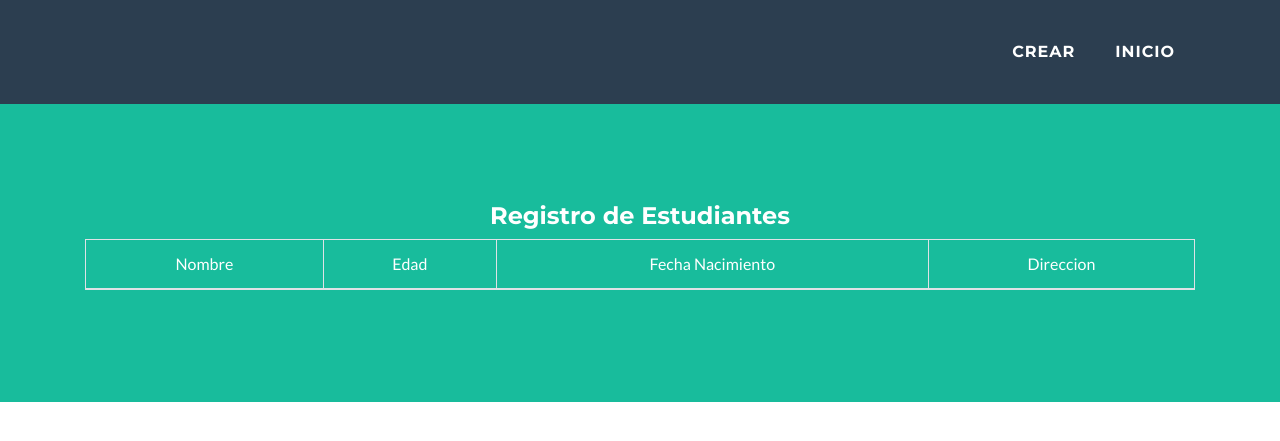
After one commit to Sihesler/proyectoestudiantes, a Django app: page /listar_estudiante in a window 1280 px wide. The commit adds this page. Shown: the top 441 px of the page. Run offline with Django 3.2, Linux system fonts and the light colour scheme; data that the repository does not hold is empty; some libraries are stand-ins or nearby versions.

Commit message:
Listar, datalle.. y crear un nuevo curso de muchos a muchos y crear un estudiante

```diff
--- a/estudiantes/templates/base/base2.html
+++ b/estudiantes/templates/base/base2.html
@@ -43,7 +43,7 @@
 
         <ul class="navbar-nav ml-auto">
           <li class="nav-item mx-0 mx-lg-1">
-            <a class="nav-link py-3 px-0 px-lg-3 rounded js-scroll-trigger" href="#"> Regresar </a>
+            <a class="nav-link py-3 px-0 px-lg-3 rounded js-scroll-trigger" href="{% url 'curso_list' %}"> Regresar </a>
           </li>
         </ul>
         <!-- ////////////// -->
--- a/estudiantes/templates/base/header.html
+++ b/estudiantes/templates/base/header.html
@@ -48,7 +48,7 @@
 
         <ul class="navbar-nav ml-auto">
           <li class="nav-item mx-0 mx-lg-1">
-            <a class="nav-link py-3 px-0 px-lg-3 rounded js-scroll-trigger" href="#"> Crear </a>
+            <a class="nav-link py-3 px-0 px-lg-3 rounded js-scroll-trigger" href="{% url 'curso_nuevo' %}"> Crear </a>
           </li>
         </ul>
 
--- a/estudiantes/templates/estudiante/index.html
+++ b/estudiantes/templates/estudiante/index.html
@@ -40,10 +40,10 @@
           <!-- ////////////// -->
         <ul class="navbar-nav ml-auto">
           <li class="nav-item mx-0 mx-lg-1">
-            <a class="nav-link py-3 px-0 px-lg-3 rounded js-scroll-trigger" href="#">Lista Estudiantes</a>
+            <a class="nav-link py-3 px-0 px-lg-3 rounded js-scroll-trigger" href="{% url 'estudiante_list' %}">Lista Estudiantes</a>
           </li>
           <li class="nav-item mx-0 mx-lg-1">
-            <a class="nav-link py-3 px-0 px-lg-3 rounded js-scroll-trigger" href="#">Lista Cursos</a>
+            <a class="nav-link py-3 px-0 px-lg-3 rounded js-scroll-trigger" href="{% url 'curso_list' %}">Lista Cursos</a>
           </li>
 
         </ul>
--- /dev/null
+++ b/estudiantes/templates/estudiante/listar_estudiante.html
@@ -0,0 +1,45 @@
+{% extends 'base/header.html' %}
+
+
+      {% block content %}
+      <h4> Registro de Estudiantes </h4>
+
+      <table class="table table-bordered">
+        <thead>
+          <tr>
+            <td> Nombre </td>
+            <td> Edad </td>
+            <td> Fecha Nacimiento </td>
+            <td> Direccion </td>
+          </tr>
+        </thead>
+
+        <tbody>
+
+          {% for estudiantes in estudiante.all %}
+          <tr>
+            <td> {{ estudiantes.nombre }} </td>
+            <td> {{ estudiantes.edad }} </td>
+            <td> {{ estudiantes.fecha_nacimiento }} </td>
+            <td> {{ estudiantes.direccion }} </td>
+          </tr>
+          {% endfor %}
+
+
+        </tbody>
+      </table>
+
+      <nav class="navbar navbar-expand-lg bg-secondary fixed-top text-uppercase" id="mainNav">
+        <div class="container">
+          <ul class="navbar-nav ml-auto">
+            <li class="nav-item mx-0 mx-lg-1">
+              <a class="nav-link py-3 px-0 px-lg-3 rounded js-scroll-trigger" href="{% url 'estudiante_nuevo' %}"> Crear </a>
+            </li>
+            <li class="nav-item mx-0 mx-lg-1">
+              <a class="nav-link py-3 px-0 px-lg-3 rounded js-scroll-trigger" href="{% url 'index' %}"> Inicio </a>
+            </li>
+          </ul>
+        </nav>
+      </div>
+
+      {% endblock %}
--- a/estudiantes/urls.py
+++ b/estudiantes/urls.py
@@ -1,9 +1,15 @@
 from django.conf.urls import url
 from . import views
-from estudiantes.views import index
+from estudiantes.views import index, curso_list
 
 urlpatterns = [
     #url(r'^$', views.lista_peliculas, name ='lista_peliculas'),
     url(r'^$', views.index, name='index'),
+    url(r'^listar_estudiante$', views.estudiante_list, name='estudiante_list'),
+    url(r'^listar_curso$', views.curso_list, name='curso_list'),
+    url(r'^nuevo$', views.curso_nuevo, name='curso_nuevo'),
+    url(r'^nuevo_estudiante$', views.estudiante_nuevo, name='estudiante_nuevo'),
 
+    #url(r'^detalle$', views.curso_detalle, name='curso_detalle'),
+    #url(r'^listar$', views.curso_list, name='curso_list'),
 ]
--- a/estudiantes/views.py
+++ b/estudiantes/views.py
@@ -7,3 +7,41 @@ from django.contrib import messages
 
 def index(request):
     return render(request, 'estudiante/index.html')
+
+
+def estudiante_list(request):
+    estudiante = Estudiante.objects.all()
+    return render(request, 'estudiante/listar_estudiante.html', {'estudiante':estudiante})
+
+
+def curso_list(request):
+    curso = Curso.objects.all()
+    return render(request, 'estudiante/listar_cursos.html', {'curso':curso})
+
+
+
+def curso_nuevo(request):
+    if request.method == "POST":
+        formulario = CursoForm(request.POST)
+        if formulario.is_valid():
+            add=formulario.save(commit=False)
+            add.save()
+            formulario.save_m2m()
+            return redirect('curso_list')
+    else:
+
+        formulario = CursoForm()
+
+    return render(request, 'estudiante/curso_nuevo.html', {'formulario': formulario})
+
+
+def estudiante_nuevo(request):
+    if request.method == "POST":
+        formulario = EstudianteForm(request.POST)
+        if formulario.is_valid():
+            post = formulario.save(commit=False)
+            post.save()
+            return redirect('estudiante_list')
+    else:
+        form = EstudianteForm()
+    return render(request, 'estudiante/estudiante_nuevo.html', {'form': form})
```
Also changed, not shown: estudiantes/templates/estudiante/curso_nuevo.html (added, +10 -0 lines), estudiantes/templates/estudiante/estudiante_nuevo.html (added, +20 -0 lines), estudiantes/templates/estudiante/listar_cursos.html (added, +36 -0 lines).
